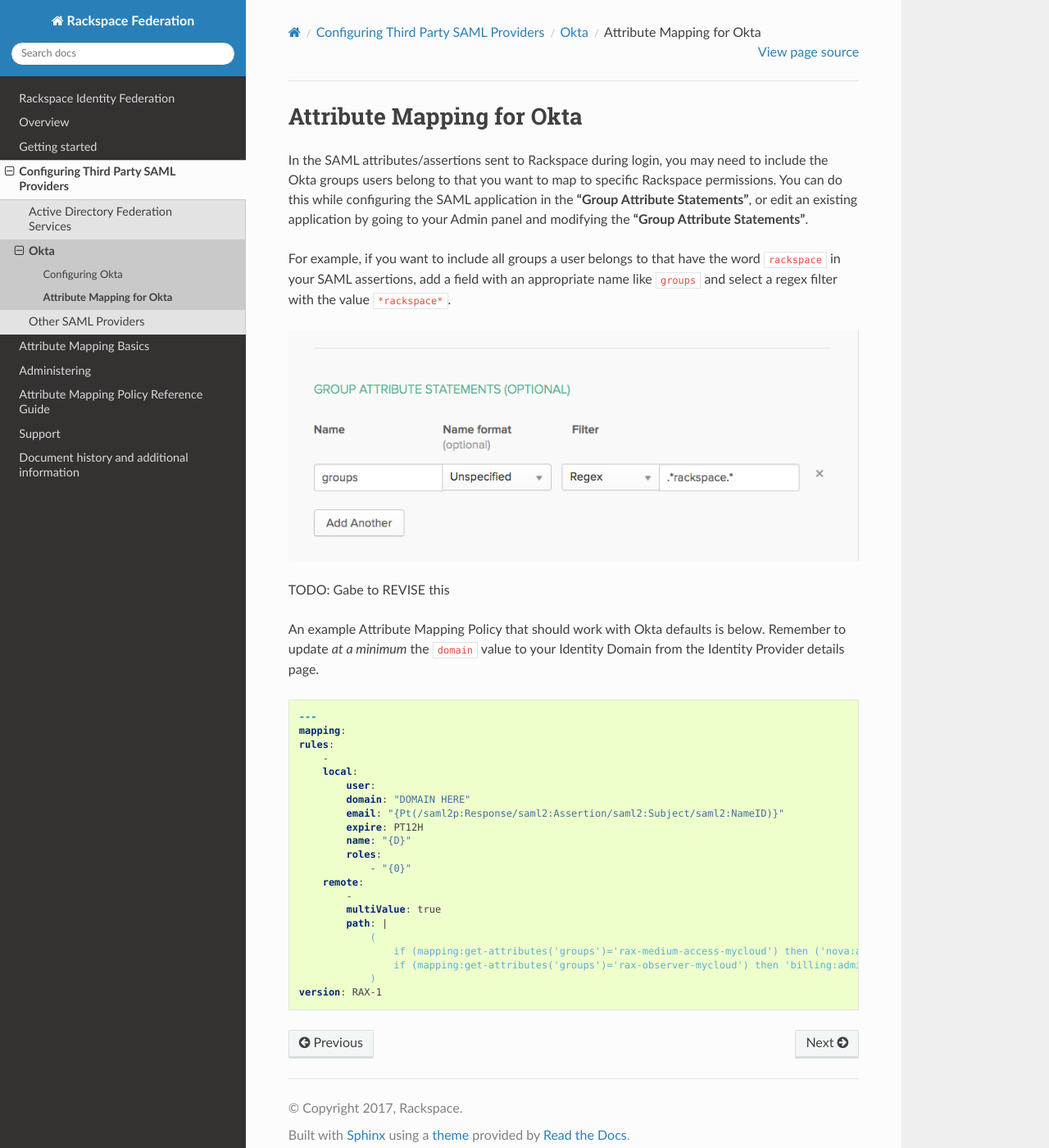
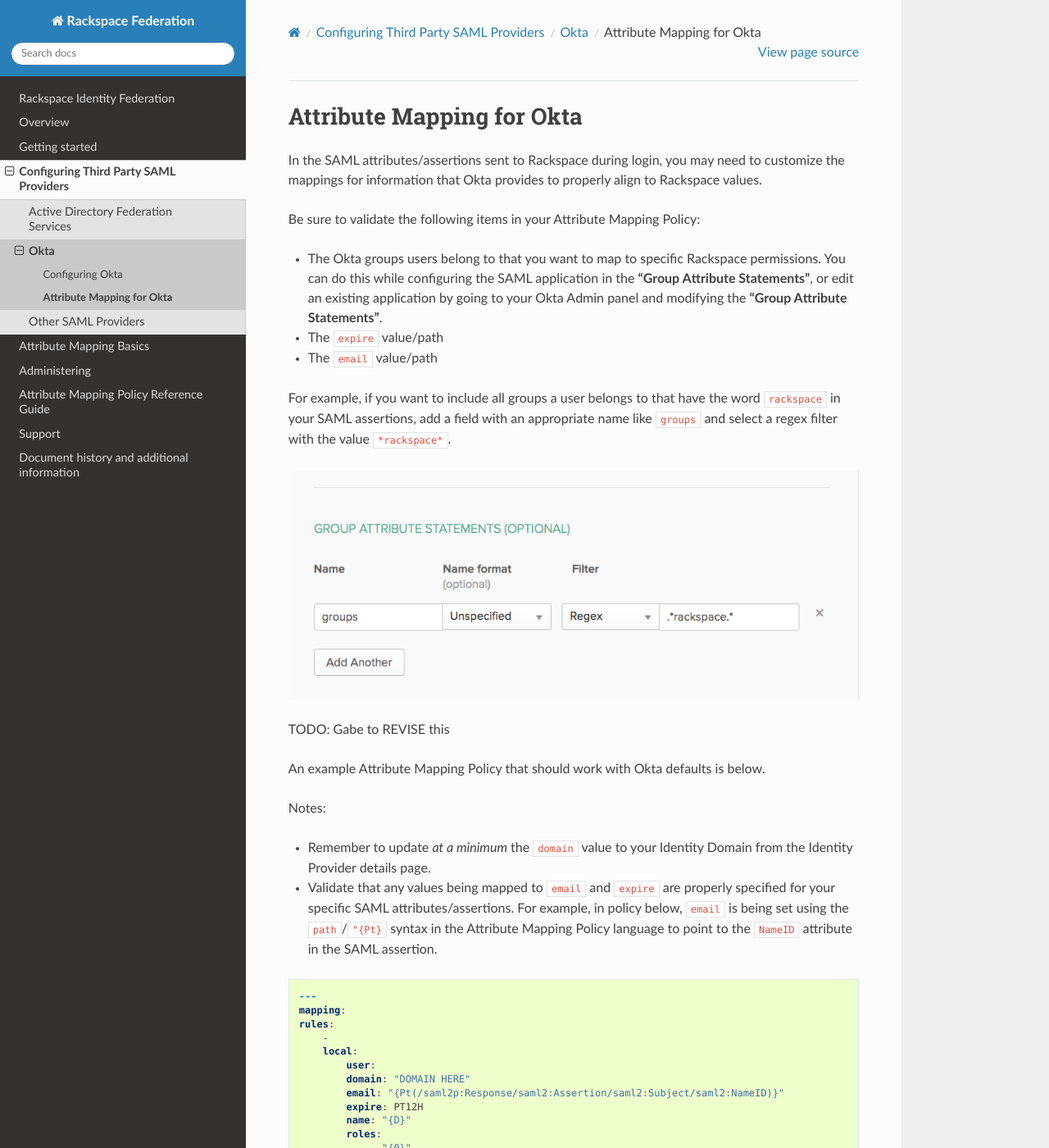
Before and after one commit to rackerlabs/docs-rackspace-federation, a Sphinx documentation site: the page built from doc/config-3p-saml/config-okta/okta-attribmapping.rst, in a window 1280 px wide and 1400 px high. Shown: the whole window at 82% size. Built offline with Sphinx 7.4.7 and the Read the Docs theme 2.0.0, drawn with Linux system fonts in a browser that asks for light colours; the version number could not be read and is left out.

Commit message:
More touch up on Okta. Maybe overkill.

```diff
--- a/doc/config-3p-saml/config-okta/okta-attribmapping.rst
+++ b/doc/config-3p-saml/config-okta/okta-attribmapping.rst
@@ -5,11 +5,18 @@
 ==========================
 
 In the SAML attributes/assertions sent to Rackspace during login, you may need
-to include the Okta groups users belong to that you want to map to specific
-Rackspace permissions. You can do this while configuring the SAML application
-in the **"Group Attribute Statements"**, or edit an existing application by
-going to your Admin panel and modifying the **"Group Attribute Statements"**.
+to customize the mappings for information that Okta provides to properly align
+to Rackspace values.
 
+Be sure to validate the following items in your |amp|:
+
+- The Okta groups users belong to that you want to map to specific
+  Rackspace permissions. You can do this while configuring the SAML application
+  in the **"Group Attribute Statements"**, or edit an existing application by
+  going to your Okta Admin panel and modifying the **"Group Attribute
+  Statements"**.
+- The ``expire`` value/path
+- The ``email`` value/path
 
 For example, if you want to include all groups a user belongs to that have the
 word ``rackspace`` in your SAML assertions, add a field with an appropriate
@@ -20,9 +27,17 @@
 TODO: Gabe to REVISE this
 
 
-An example |amp| that should work with Okta defaults is below. Remember to
-update *at a minimum* the ``domain`` value to your Identity Domain from the
-|idp| details page.
+An example |amp| that should work with Okta defaults is below.
+
+Notes:
+
+- Remember to update *at a minimum* the ``domain`` value to your Identity
+  Domain from the |idp| details page.
+- Validate that any values being mapped to ``email`` and ``expire`` are
+  properly specified for your specific SAML attributes/assertions. For example,
+  in policy below, ``email`` is being set using the ``path``/``"{Pt}`` syntax
+  in the |amp| language to point to the ``NameID`` attribute in the SAML
+  assertion.
 
 .. code-block:: yaml
 
--- a/doc/getting-started/config-am-policy.rst
+++ b/doc/getting-started/config-am-policy.rst
@@ -31,3 +31,5 @@
 products and services. For more information on Attribute Mapping
 see :ref:`attribmapping-basics-ug`, or :ref:`index-configuring-3p-saml-ug`
 for examples for specific 3rd party providers.
+
+|amp|
```
Also changed, not shown: doc/attribmapping-basics/faws-mapping.rst (+6 -2 lines).
